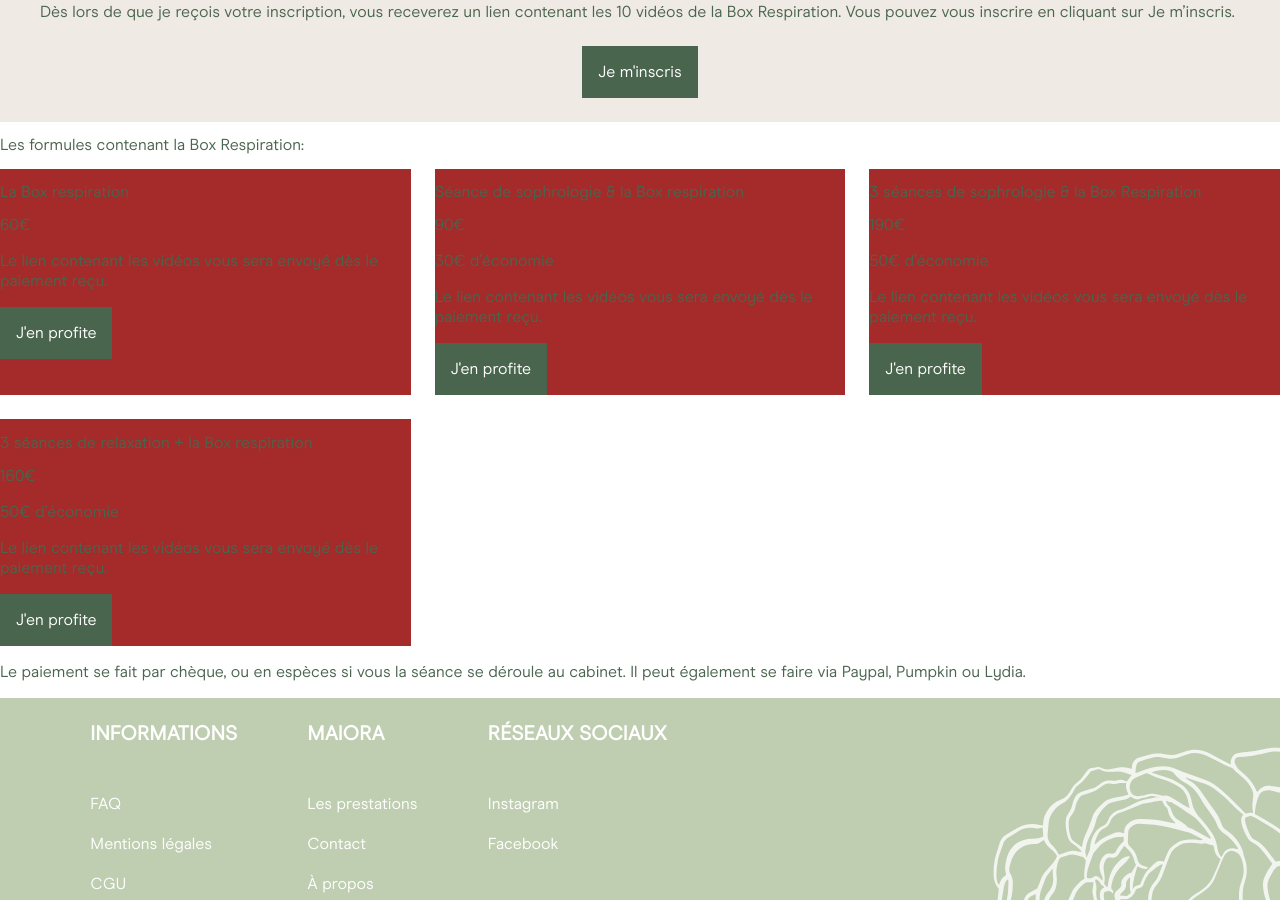
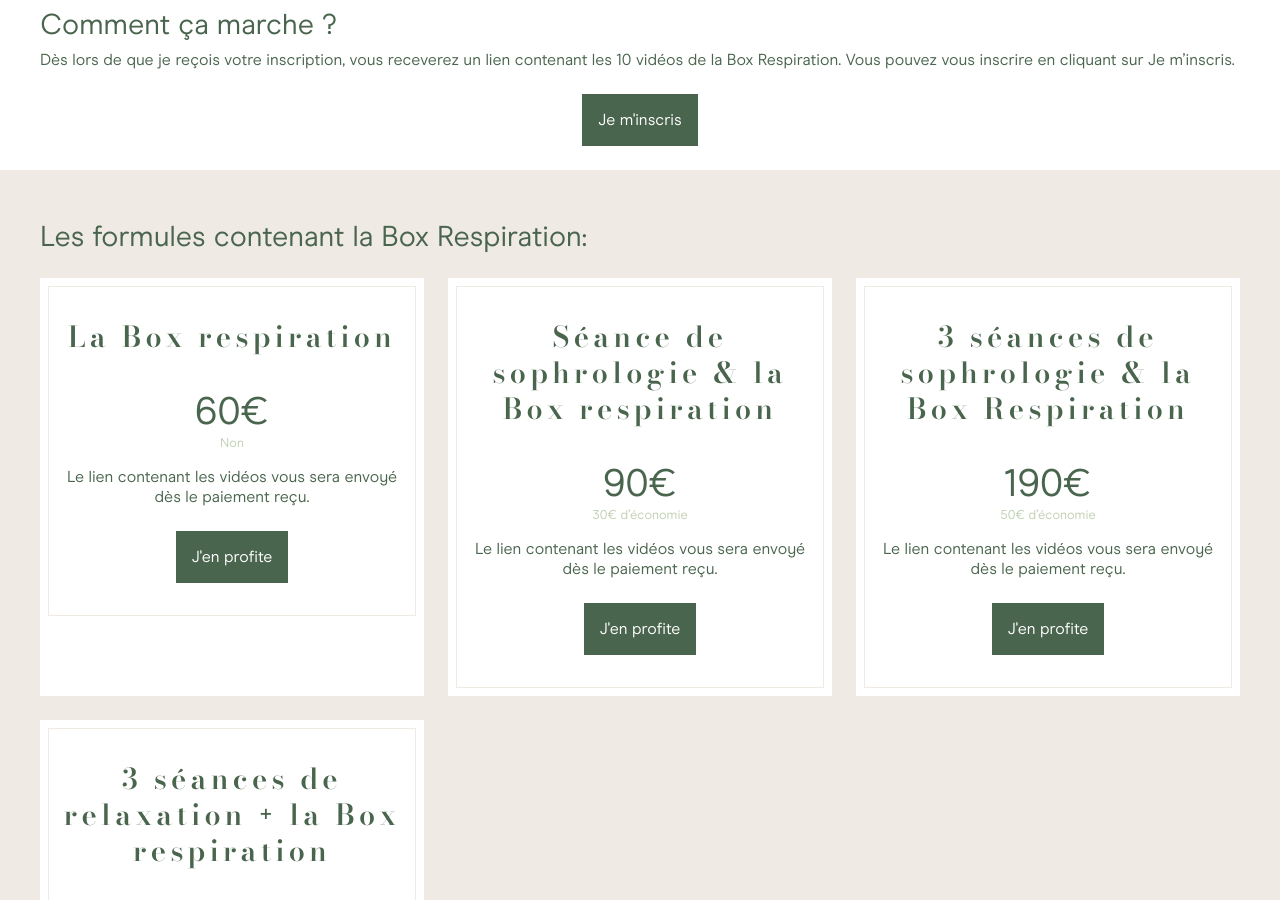
Before and after one commit to Tbtimber/maiora-react, a React (Create React App) app: page /breathing in a window 1280 px wide. Shown: the part 1900-2800 px from the top of the page. Built offline with nearby package versions, Linux system fonts and the light colour scheme.

Commit message:
breathing done

```diff
--- a/src/components/Breathing.js
+++ b/src/components/Breathing.js
@@ -4,7 +4,7 @@ import pageHeaderTitleImg from '../assets/breathing_picto.svg';
 import PageHeaderArticle from "./articles/PageHeader"
 import QAndAArticle from "./articles/QAndAArticle"
 import ListItemArticle from "./articles/ListItemArticle"
-
+import OfferGridArticle from './articles/OfferGridArticle';
 
 function MaioraBreathing() {
     return (
@@ -31,40 +31,10 @@ function MaioraBreathing() {
                             displayBt={breathingData.qa2.displayBt}
                             />
 
-            <article class="maiora-article-offer">
-                <h1 class="maiora-offer-title">Les formules contenant la Box Respiration: </h1>
-                <div class="maiora-offer-grid-container">
-                    <div class="maiora-offer-card-div">
-                        <h1 class="maiora-offer-card-title">La Box respiration</h1>
-                        <h2 class="maiora-offer-card-price">60€</h2>
-                        <p class="maiora-offer-card-subprice"></p>
-                        <p class="maiora-offer-card-content">Le lien contenant les vidéos vous sera envoyé dès le paiement reçu. </p>
-                        <button class="maiora-offer-card-button">J'en profite</button>
-                    </div>
-                    <div class="maiora-offer-card-div">
-                        <h1 class="maiora-offer-card-title">Séance de sophrologie & la Box respiration </h1>
-                        <h2 class="maiora-offer-card-price">90€</h2>
-                        <p class="maiora-offer-card-subprice">30€ d’économie</p>
-                        <p class="maiora-offer-card-content">Le lien contenant les vidéos vous sera envoyé dès le paiement reçu. </p>
-                        <button class="maiora-offer-card-button">J'en profite</button>
-                    </div>
-                    <div class="maiora-offer-card-div">
-                        <h1 class="maiora-offer-card-title">3 séances de sophrologie & la Box Respiration</h1>
-                        <h2 class="maiora-offer-card-price">190€</h2>
-                        <p class="maiora-offer-card-subprice">50€ d’économie</p>
-                        <p class="maiora-offer-card-content">Le lien contenant les vidéos vous sera envoyé dès le paiement reçu. </p>
-                        <button class="maiora-offer-card-button">J'en profite</button>
-                    </div>
-                    <div class="maiora-offer-card-div">
-                        <h1 class="maiora-offer-card-title">3 séances de relaxation  + la Box respiration</h1>
-                        <h2 class="maiora-offer-card-price">160€</h2>
-                        <p class="maiora-offer-card-subprice">50€ d’économie</p>
-                        <p class="maiora-offer-card-content">Le lien contenant les vidéos vous sera envoyé dès le paiement reçu. </p>
-                        <button class="maiora-offer-card-button">J'en profite</button>
-                    </div>
-                </div>
-                <p class="maiora-offer-subtext-p">Le paiement se fait par chèque, ou en espèces si vous la séance se déroule au cabinet. Il peut également se faire via Paypal, Pumpkin ou Lydia.</p>
-            </article>
+            <OfferGridArticle   title={breathingData.gridOffer.title}
+                                cards={breathingData.gridOffer.cards}
+                                subtext={breathingData.gridOffer.subtext}
+                                />
         </div>
     )
 }
@@ -132,8 +102,45 @@ const breathingData = {
         "answer": "Dès lors de que je reçois votre inscription, vous receverez un lien contenant les 10 vidéos de la Box Respiration. Vous pouvez vous inscrire en cliquant sur Je m’inscris.",
         "buttonLabel": "Je m'inscris",
         "displayBt": true
+    },
+    "gridOffer": {
+        "title": "Les formules contenant la Box Respiration: ",
+        "subtext": "Le paiement se fait par chèque, ou en espèces si vous la séance se déroule au cabinet. Il peut également se faire via Paypal, Pumpkin ou Lydia.",
+        "cards": [
+            {
+                "id":1,
+                "title": "La Box respiration",
+                "price": "60€",
+                "subprice": "Non",
+                "content": "Le lien contenant les vidéos vous sera envoyé dès le paiement reçu. ",
+                "button": "J'en profite"
+            },
+            {
+                "id":2,
+                "title": "Séance de sophrologie & la Box respiration",
+                "price": "90€",
+                "subprice": "30€ d’économie",
+                "content": "Le lien contenant les vidéos vous sera envoyé dès le paiement reçu. ",
+                "button": "J'en profite"
+            },
+            {
+                "id":3,
+                "title": "3 séances de sophrologie & la Box Respiration",
+                "price": "190€",
+                "subprice": "50€ d’économie",
+                "content": "Le lien contenant les vidéos vous sera envoyé dès le paiement reçu. ",
+                "button": "J'en profite"
+            },
+            {
+                "id":4,
+                "title": "3 séances de relaxation  + la Box respiration",
+                "price": "160€",
+                "subprice": "50€ d’économie",
+                "content": "Le lien contenant les vidéos vous sera envoyé dès le paiement reçu. ",
+                "button": "J'en profite"
+            }
+        ]
     }
-
 }
 
 export default MaioraBreathing
--- /dev/null
+++ b/src/components/articles/OfferGridArticle.js
@@ -0,0 +1,25 @@
+import '../../styles/OfferGridArticle.css';
+
+function OfferGridArticle({title, cards, subtext}) {
+    return (
+        <article className="maiora-article-offer">
+            <h1 className="maiora-offer-title">{ title }</h1>
+            <div className="maiora-offer-grid-container">
+                {cards.map((card, index) => (
+                    <div key={`${card.id}-${ index }`} className="maiora-offer-card-div">
+                        <div className="maiora-offer-card-subdiv">
+                            <h1 className="maiora-offer-card-title">{card.title}</h1>
+                            <h2 className="maiora-offer-card-price">{card.price}</h2>
+                            <p className="maiora-offer-card-subprice">{card.subprice}</p>
+                            <p className="maiora-offer-card-content">{card.content}</p>
+                            <button className="maiora-offer-card-button">{card.button}</button>
+                        </div>
+                    </div>
+                ))}
+            </div>
+            <p className="maiora-offer-subtext-p">{ subtext }</p>
+        </article>
+    )
+}
+
+export default OfferGridArticle
--- a/src/styles/App.css
+++ b/src/styles/App.css
@@ -42,3 +42,7 @@ button:hover {
 button:active {
   filter: brightness(85%)
 }
+
+article {
+  padding: 1.5rem 2.5rem;
+}
--- a/src/styles/Breathing.css
+++ b/src/styles/Breathing.css
@@ -2,82 +2,6 @@
 
 }
 
-/* Start of Q & A with button type article */
-.maiora-article-qa-button {
-
+.maiora-article-qa:nth-last-child(2) {
+    background-color: white !important;
 }
-
-.maiora-qa-button-question {
-
-}
-
-.maiora-qa-button-answer {
-
-}
-
-.maiora-qa-button-button {
-
-}
-
-/* Start of article offer */
-.maiora-article-offer {
-
-}
-
-.maiora-offer-title {
-
-}
-
-.maiora-offer-grid-container {
-    display: grid;
-    gap: 1.5rem;
-    grid-template-columns: 1fr;
-    /*grid-template-areas:
-        'one'
-        'two'
-        'three'
-        'four';*/
-}
-
-@media (min-width: 32em) {
-    .maiora-offer-grid-container {
-        grid-template-columns: repeat(2,1fr);
-    }
-}
-
-
-@media (min-width: 47em) {
-    .maiora-offer-grid-container {
-        grid-template-columns: repeat(3,1fr);
-    }
-}
-
-
-.maiora-offer-card-div {
-    background-color: brown;
-
-}
-
-.maiora-offer-card-title {
-
-}
-
-.maiora-offer-card-price {
-
-}
-
-.maiora-offer-card-subprice {
-
-}
-
-.maiora-offer-card-content {
-
-}
-
-.maiora-offer-card-button {
-
-}
-
-.maiora-offer-subtext-p {
-
-}
--- a/src/styles/ListItemArticle.css
+++ b/src/styles/ListItemArticle.css
@@ -1,8 +1,4 @@
 /* Start of Detailed list article */
-.maiora-article-list {
-    padding: 1.5rem 2.5rem;
-}
-
 .maiora-list-title {
     font-size: 2rem;
 }
--- /dev/null
+++ b/src/styles/OfferGridArticle.css
@@ -0,0 +1,88 @@
+/* Start of article offer */
+.maiora-article-offer {
+    background-color: #EFEAE4;
+}
+
+.maiora-offer-title {
+    font-size: 1.8rem;
+}
+
+.maiora-offer-grid-container {
+    display: grid;
+    gap: 1.5rem;
+    grid-template-columns: 1fr;
+    /*grid-template-areas:
+        'one'
+        'two'
+        'three'
+        'four';*/
+}
+
+@media (min-width: 32em) {
+    .maiora-offer-grid-container {
+        grid-template-columns: repeat(2,1fr);
+    }
+}
+
+
+@media (min-width: 47em) {
+    .maiora-offer-grid-container {
+        grid-template-columns: repeat(3,1fr);
+    }
+}
+
+
+.maiora-offer-card-div {
+    background-color: #FFFFFF;
+    padding: 0.5rem;
+}
+
+.maiora-offer-card-subdiv {
+    border: 1px solid #EFEAE4;
+    padding: 0.5rem;
+
+}
+
+.maiora-offer-card-title {
+    font-family: Bodoni Moda;
+    font-size: 1.8rem;
+    text-align: center;
+    font-style: normal;
+
+    font-weight: 600;
+
+    letter-spacing: 0.15em;
+}
+
+.maiora-offer-card-price {
+    font-size: 2.4rem;
+    text-align: center;
+    margin-bottom: 0;
+}
+
+.maiora-offer-card-subprice {
+    font-size: 0.8rem;
+    color: #C0CFB2;
+    text-align: center;
+    margin-top: 0;
+}
+
+.maiora-offer-card-content {
+    color: #4A654E;
+    font-size: 0.85;
+    text-align: center;
+}
+
+.maiora-offer-card-button {
+    align-self: center;
+    margin: 1.5rem auto;
+    display: block;
+}
+
+.maiora-offer-subtext-p {
+    /*4A654E*/
+    border: 1px solid #4A654E;
+    border-width: 0.5px;
+    padding: 0.5rem;
+    text-align: center;
+}
--- a/src/styles/QAndAArticle.css
+++ b/src/styles/QAndAArticle.css
@@ -2,7 +2,6 @@
 .maiora-article-qa {
     background-color: #EFEAE4;
     margin-top: 1.5rem;
-    padding: 1.5rem 2.5rem;
 }
 
 .maiora-qa-question {
```
